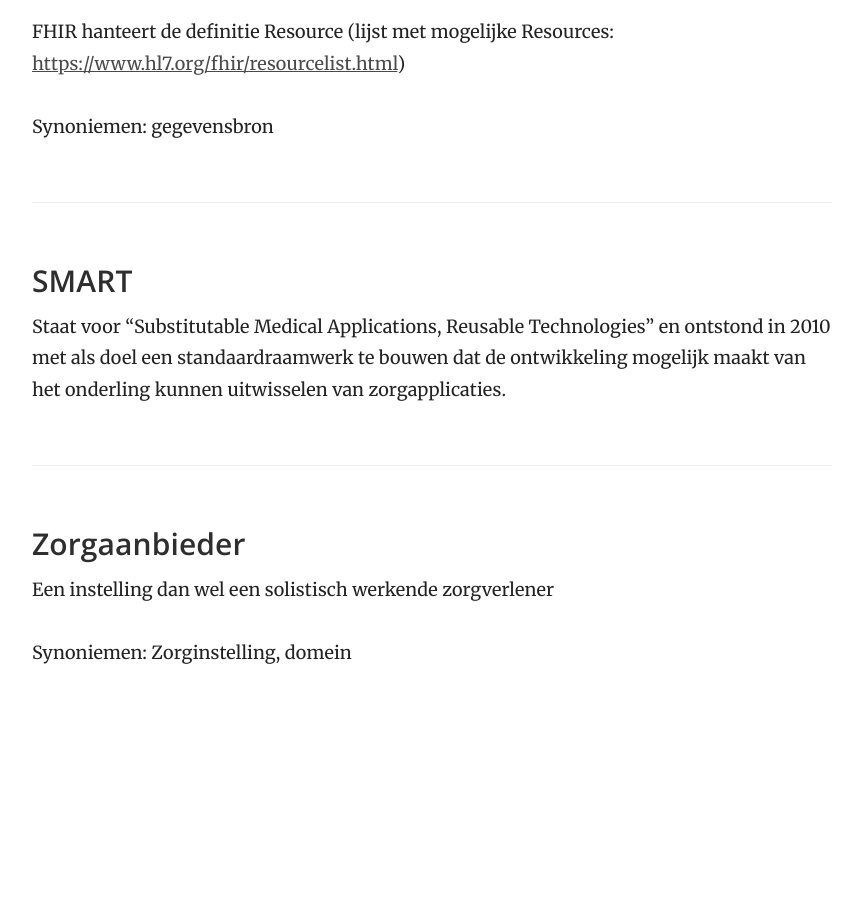
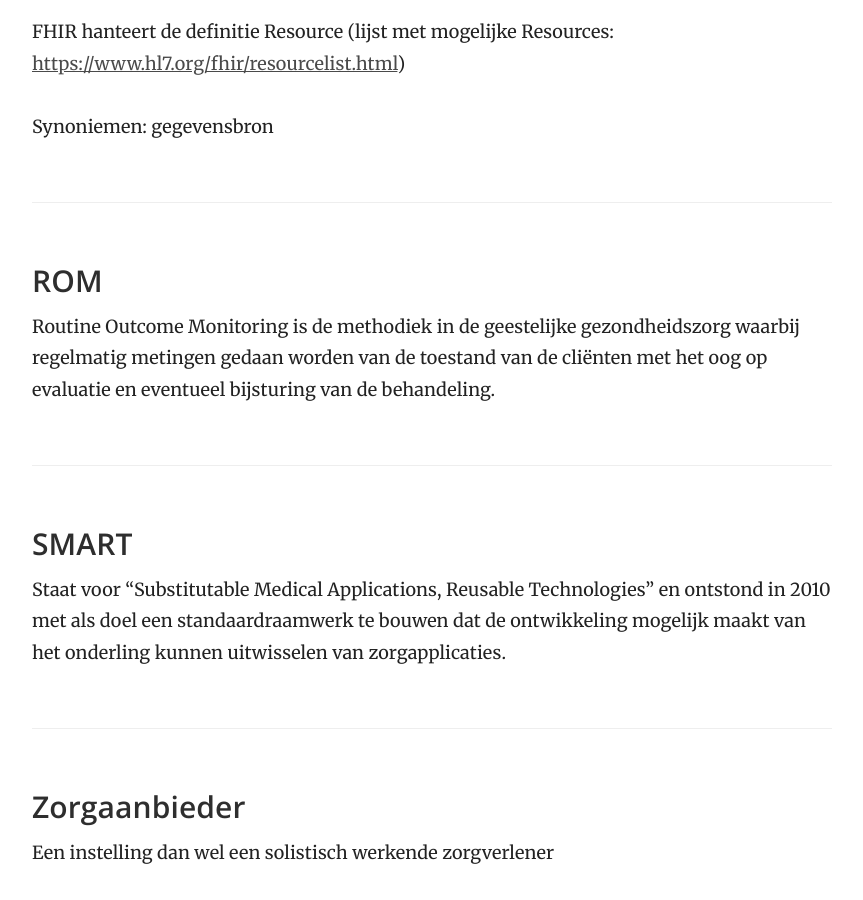
Before and after one commit to Koppeltaal/Koppeltaal-Documentation, a Jekyll site: the page built from woordenlijst.md, in a window 1280 px wide and 900 px high, scrolled down 4504 px. Shown: the whole window, without its empty margins (358-1221 px from the left). Built offline with Jekyll 4.4.1, drawn with Linux system fonts in a browser that asks for light colours; our own code applies the rules of GitHub Pages for plain Markdown files; before the commit the page ends 5224 px from its top, so only the background shows below that.

Commit message:
GitBook: [master] one page modified

```diff
--- a/woordenlijst.md
+++ b/woordenlijst.md
@@ -88,6 +88,10 @@ FHIR hanteert de definitie Resource \(lijst met mogelijke Resources: [https://ww
 
 Synoniemen: gegevensbron
 
+### ROM
+
+Routine Outcome Monitoring is de methodiek in de geestelijke gezondheidszorg waarbij regelmatig metingen gedaan worden van de toestand van de cliënten met het oog op evaluatie en eventueel bijsturing van de behandeling.
+
 ### SMART
 
 Staat voor "Substitutable Medical Applications, Reusable Technologies" en ontstond in 2010 met als doel een standaardraamwerk te bouwen dat de ontwikkeling mogelijk maakt van het onderling kunnen uitwisselen van zorgapplicaties.
```
